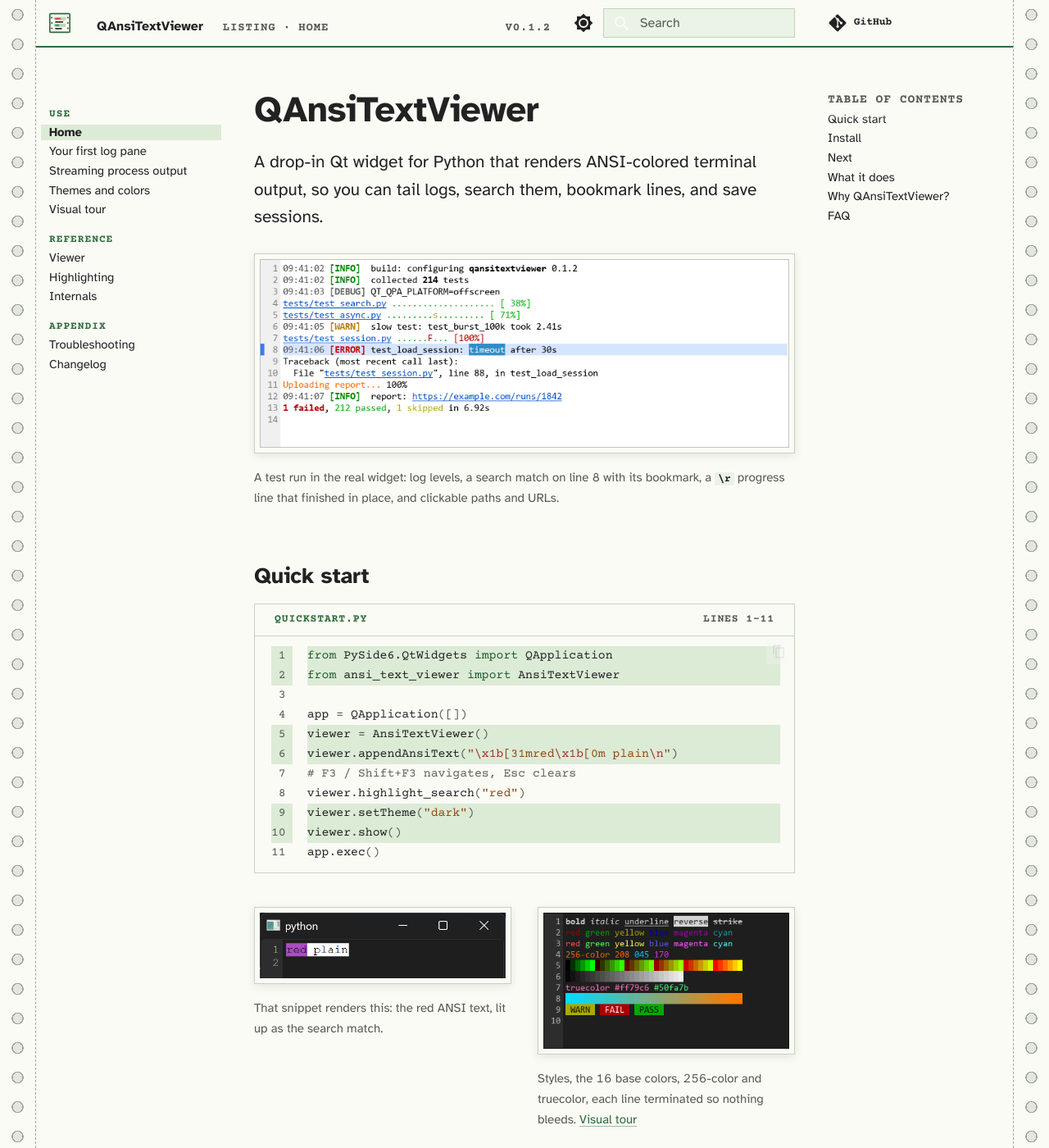
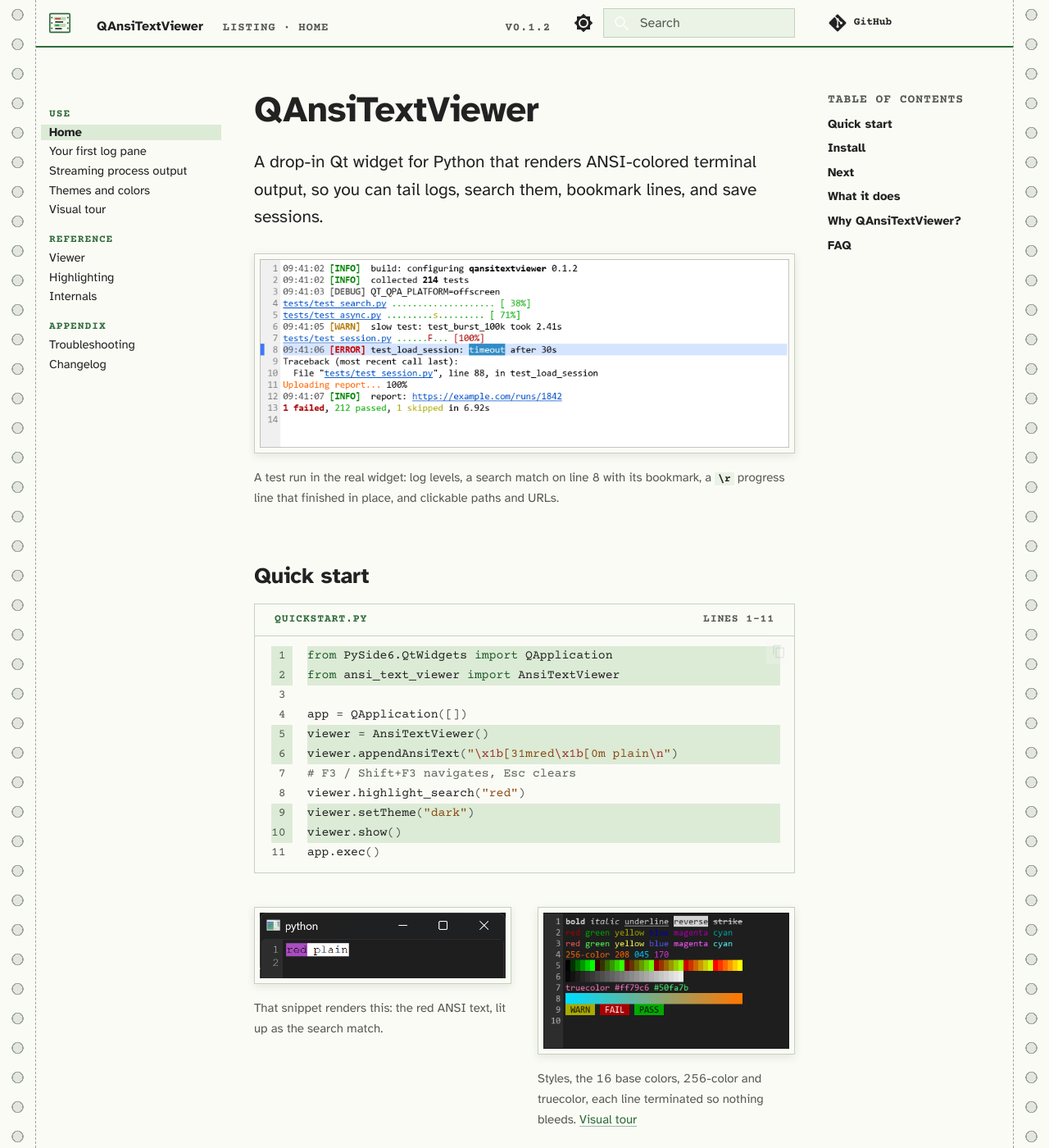
Before and after one commit to tanishq-kumar/QAnsiTextViewer, an MkDocs documentation site: the page built from docs/index.md, in a window 1280 px wide and 1400 px high. Shown: the whole window at 82% size. Built offline with MkDocs 1.6.1 and Material for MkDocs 9.7.7, drawn with Linux system fonts in a browser that asks for light colours; comment, search, counter and statistics services are not loaded.

Commit message:
docs: nest API members under their sections in the page contents

```diff
--- a/docs/stylesheets/listing.css
+++ b/docs/stylesheets/listing.css
@@ -950,3 +950,33 @@
 [data-md-color-scheme="slate"] .md-typeset .gb-figure img[src$="#only-light"] {
   display: none;
 }
+
+/* Page contents: sections lead, members read as code identifiers */
+.md-nav--secondary > .md-nav__list > .md-nav__item > .md-nav__link {
+  font-weight: 700;
+  margin-top: 0.7em;
+}
+
+.md-nav--secondary .md-nav__list .md-nav__list {
+  margin-left: 0.2rem;
+  padding-left: 0.6rem;
+  border-left: 1px dashed var(--gb-hole);
+}
+
+.md-nav--secondary .md-nav__list .md-nav__list .md-nav__link {
+  margin-top: 0.15em;
+  font-family: var(--md-code-font-family);
+  font-size: 0.68rem;
+  color: var(--gb-mute);
+}
+
+.md-nav--secondary .md-nav__list .md-nav__list .md-nav__link:is(:hover, :focus),
+.md-nav--secondary .md-nav__list .md-nav__list .md-nav__link--active {
+  color: var(--gb-green);
+}
+
+.md-nav--secondary .md-ellipsis {
+  white-space: normal;
+  overflow: visible;
+  overflow-wrap: anywhere;
+}
--- a/mkdocs.yml
+++ b/mkdocs.yml
@@ -84,6 +84,7 @@
             docstring_style: google
             docstring_section_style: table
             show_source: false
+            heading_level: 3
             show_symbol_type_heading: true
             separate_signature: true
             merge_init_into_class: true
```
